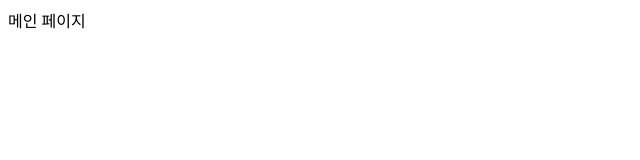
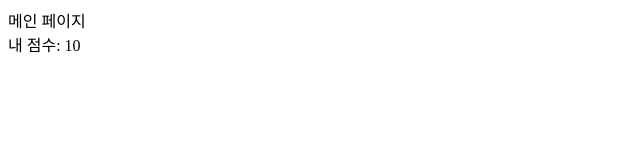
Before and after one commit to dhoonjang/dhoonjang.github.io, a React (Create React App) app: page / in a window 1280 px wide. Shown: the top 160 px of the page, without its empty margins (0-640 px from the left). Built offline with nearby package versions, Linux system fonts and the light colour scheme.

Commit message:
feat: stacktree getPoint func

```diff
--- a/src/App.tsx
+++ b/src/App.tsx
@@ -1,7 +1,16 @@
 import React from "react";
+import stackTree from "./data/StackTree/index";
+import { getPoint } from "./func/dataFunc";
 
 const App: React.FC = () => {
-  return <div className="App">메인 페이지</div>;
+  const myPoint = getPoint(stackTree);
+
+  return (
+    <div className="App">
+      메인 페이지
+      <div>내 점수: {myPoint}</div>
+    </div>
+  );
 };
 
 export default App;
--- /dev/null
+++ b/src/data/StackTree/index.ts
@@ -0,0 +1,10 @@
+import { ComputerScience } from "./oneLayer";
+import { StackNode } from "../../type/dataType";
+
+const StackTree: StackNode = {
+  title: "Stack Tree Root",
+  description: "스택 트리 시작점",
+  children: [{ stack: ComputerScience, weight: 1 }]
+};
+
+export default StackTree;
--- /dev/null
+++ b/src/data/StackTree/oneLayer.ts
@@ -0,0 +1,11 @@
+import { DataBase, ComputerNetwork } from "./twoLayer";
+import { StackNode } from "../../type/dataType";
+
+export const ComputerScience: StackNode = {
+  title: "Coumputer Science",
+  description: "",
+  children: [
+    { stack: DataBase, weight: 2 },
+    { stack: ComputerNetwork, weight: 1 }
+  ]
+};
--- /dev/null
+++ b/src/data/StackTree/twoLayer.ts
@@ -0,0 +1,15 @@
+import { StackNode } from "../../type/dataType";
+
+export const DataBase: StackNode = {
+  title: "Data Base",
+  description: "asd",
+  point: 10,
+  children: []
+};
+
+export const ComputerNetwork: StackNode = {
+  title: "Computer Network",
+  description: "asd",
+  point: 11,
+  children: []
+};
--- /dev/null
+++ b/src/func/arrFunc.ts
@@ -0,0 +1,3 @@
+export const getArrayAverage = (arr: Array<number>) => {
+  return arr.reduce((sum, current) => sum + current, 0) / arr.length;
+};
--- /dev/null
+++ b/src/func/dataFunc.ts
@@ -0,0 +1,14 @@
+import { getArrayAverage } from "./arrFunc";
+import { StackNode } from "../type/dataType";
+
+export const getPoint = (stack: StackNode) => {
+  if (stack.point) return stack.point;
+
+  const weightArray: Array<number> = stack.children.map(child => child.weight);
+
+  const pointArray: Array<number> = stack.children.map(
+    child => getPoint(child.stack) * child.weight
+  );
+
+  return Math.round(getArrayAverage(pointArray) / getArrayAverage(weightArray));
+};
--- /dev/null
+++ b/src/type/dataType.ts
@@ -0,0 +1,11 @@
+type StackChildren = {
+  stack: StackNode;
+  weight: number;
+};
+
+export type StackNode = {
+  title: string;
+  description: string;
+  point?: number;
+  children: Array<StackChildren>;
+};
```
